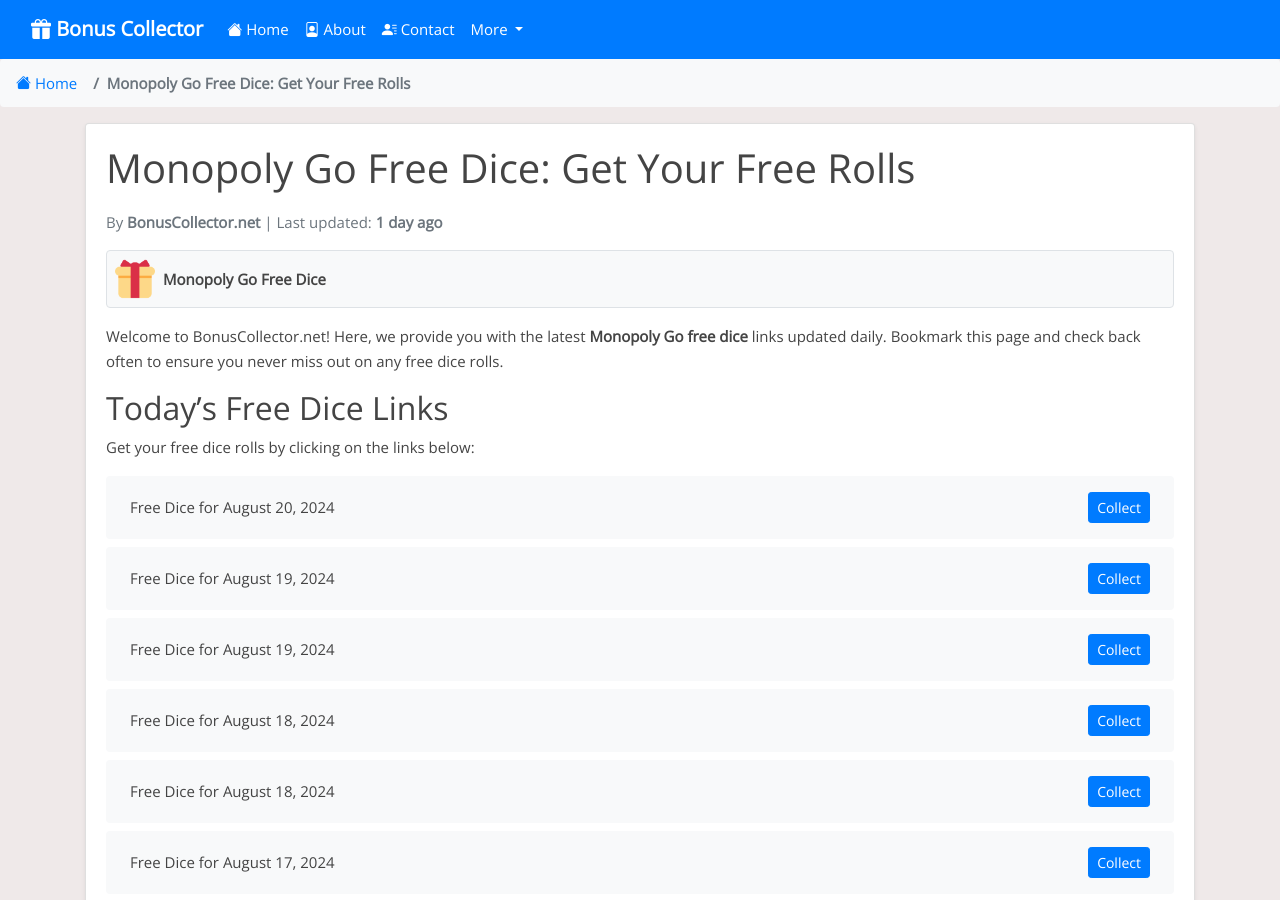
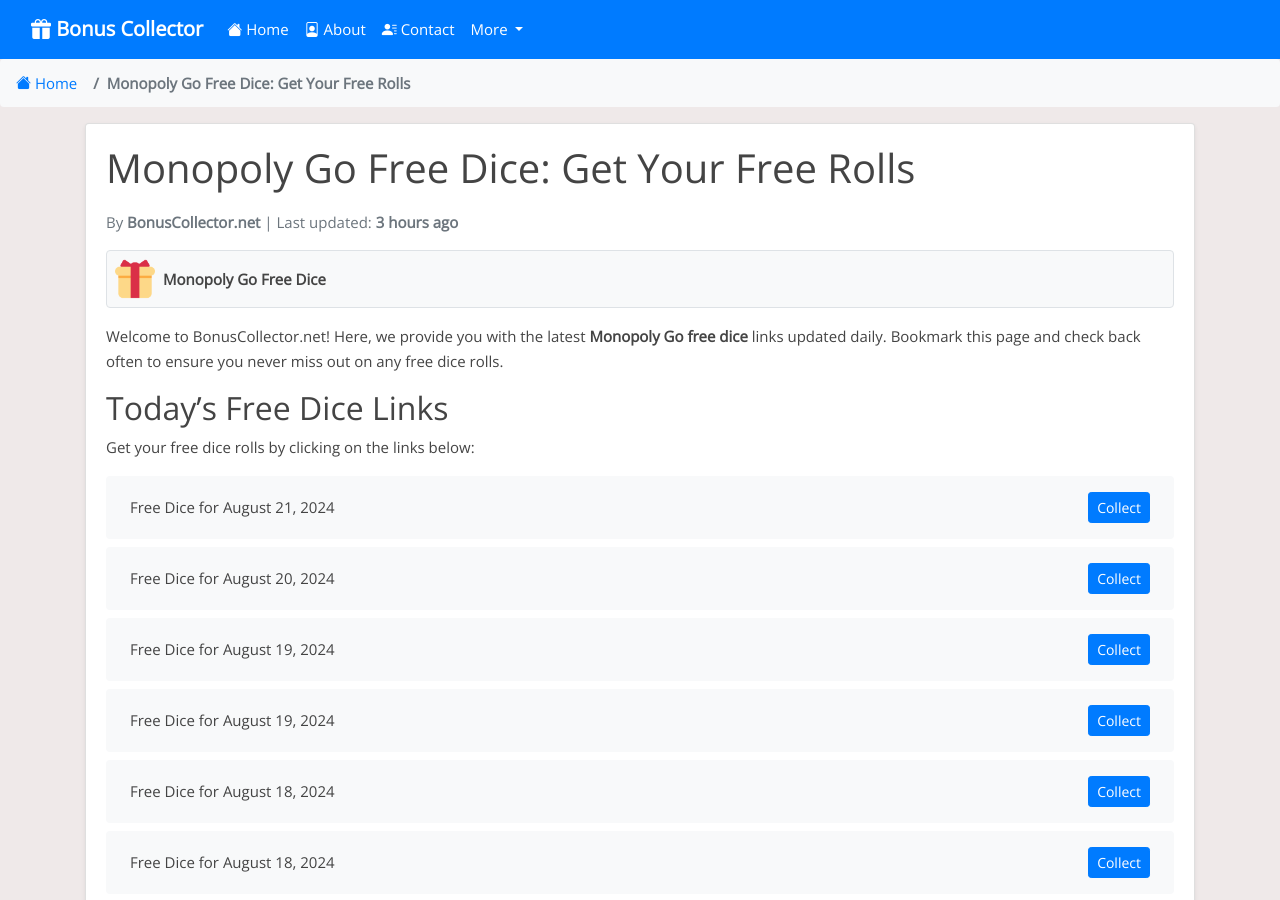
Before and after one commit to Prollad99/bs-net, a Jekyll site: the page built from _posts/2024-06-29-monopoly-go.md, in a window 1280 px wide and 900 px high. Built offline with Jekyll 4.4.1, drawn with Linux system fonts in a browser that asks for light colours; nearby versions of some CDN libraries; comment, search, counter and statistics services are not loaded; some of the changed text lies outside the part shown.

Commit message:
Update monopoly-go reward links and last modified date

```diff
--- a/_data/include_files.yml
+++ b/_data/include_files.yml
@@ -32,7 +32,7 @@
   last_modified: 2024-08-19 08:37:46
 
 monopoly-go.html:
-  last_modified: 2024-08-20 13:33:29
+  last_modified: 2024-08-21 14:11:13
 
 doubledown-casino.html:
   last_modified: 2024-08-21 08:13:21
--- a/_includes/monopoly-go.html
+++ b/_includes/monopoly-go.html
@@ -1,4 +1,8 @@
 <ul class="list-group mt-3 mb-4">
+  <li class="list-group-item d-flex justify-content-between align-items-center">
+    <span>Free Dice for August 21, 2024</span>
+    <a href="https://2tdd.adj.st/reward-link/jmdfgkgdf2957029?adjust_t=i2f8o2i_4btbvwg&adjust_deeplink_js=1" class="btn btn-primary btn-sm">Collect</a>
+  </li>
   <li class="list-group-item d-flex justify-content-between align-items-center">
     <span>Free Dice for August 20, 2024</span>
     <a href="https://2tdd.adj.st/reward-link/bvkshef45623?adjust_t=i2f8o2i_4btbvwg&adjust_deeplink_js=1" class="btn btn-primary btn-sm">Collect</a>
@@ -395,8 +399,4 @@
     <span>Free Dice for Invalid Date</span>
     <a href="https://2tdd.adj.st/reward-link/fmm4u4jczxzcsq?adjust_t=i2f8o2i_4btbvwg&adjust_deeplink_js=1" class="btn btn-primary btn-sm">Collect</a>
   </li>
-  <li class="list-group-item d-flex justify-content-between align-items-center">
-    <span>Free Dice for Invalid Date</span>
-    <a href="https://mply.io/AstBUKiCpTA" class="btn btn-primary btn-sm">Collect</a>
-  </li>
 </ul>
```
Also changed, not shown: links-json/monopoly-go.json (+4 -3 lines).
